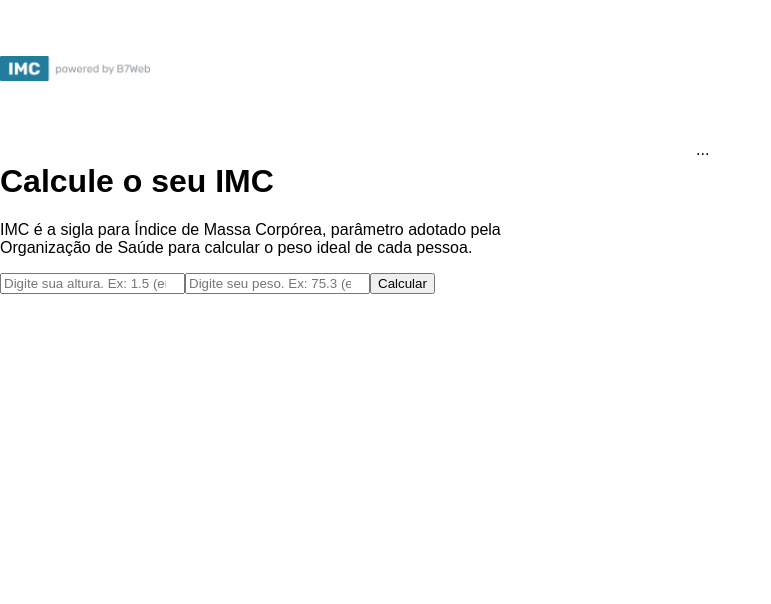
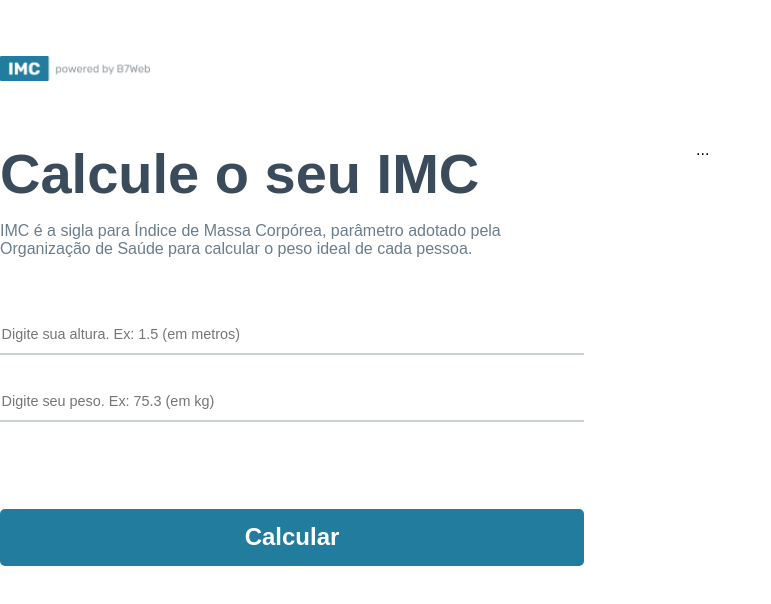
Before and after one commit to CamiNunes/calculadora-imc, a React (Create React App) app in the folder imc-calculator/: page / in a window 1280 px wide. Shown: the top 604 px of the page, without its empty margins (0-771 px from the left). Built offline with nearby package versions, Linux system fonts and the light colour scheme.

Commit message:
Criando a parte do lado esquerdo parte1 - estilização;

```diff
--- a/imc-calculator/src/App.module.css
+++ b/imc-calculator/src/App.module.css
@@ -26,6 +26,46 @@ body{
   margin-right: 3.5rem;
 }
 
+.container .leftSide h1{
+  margin: 0;
+  font-size: 3.5rem;
+  color: #3A4B5C;
+}
+
+.container .leftSide p{
+  font-size: 1rem;
+  margin-bottom: 3.5rem;
+  color: #6A7D8B;
+}
+
+.container .leftSide input{
+  width: 100%;
+  border: 0;
+  border-bottom: 2px solid rgba(150, 163, 171, .5);
+  padding: 0.7rem 0.1rem;
+  margin-bottom: 1.7rem;
+  font-size: 0.9rem;
+  outline: none;
+}
+
+.container .leftSide button{
+  background-color: #227C9D;
+  color: #FFFFFF;
+  font-size: 1.5rem;
+  font-weight: bold;
+  border: 0;
+  border-radius: 5px;
+  padding: 0.9rem 0;
+  width: 100%;
+  cursor: pointer;
+  margin-top: 3.7rem;
+  transition: all ease 0.3;
+}
+
+.container .leftSide button:hover{
+  opacity: .8;
+}
+
 .container .rightSide{
   margin-left: 3.5rem;
 }
```
